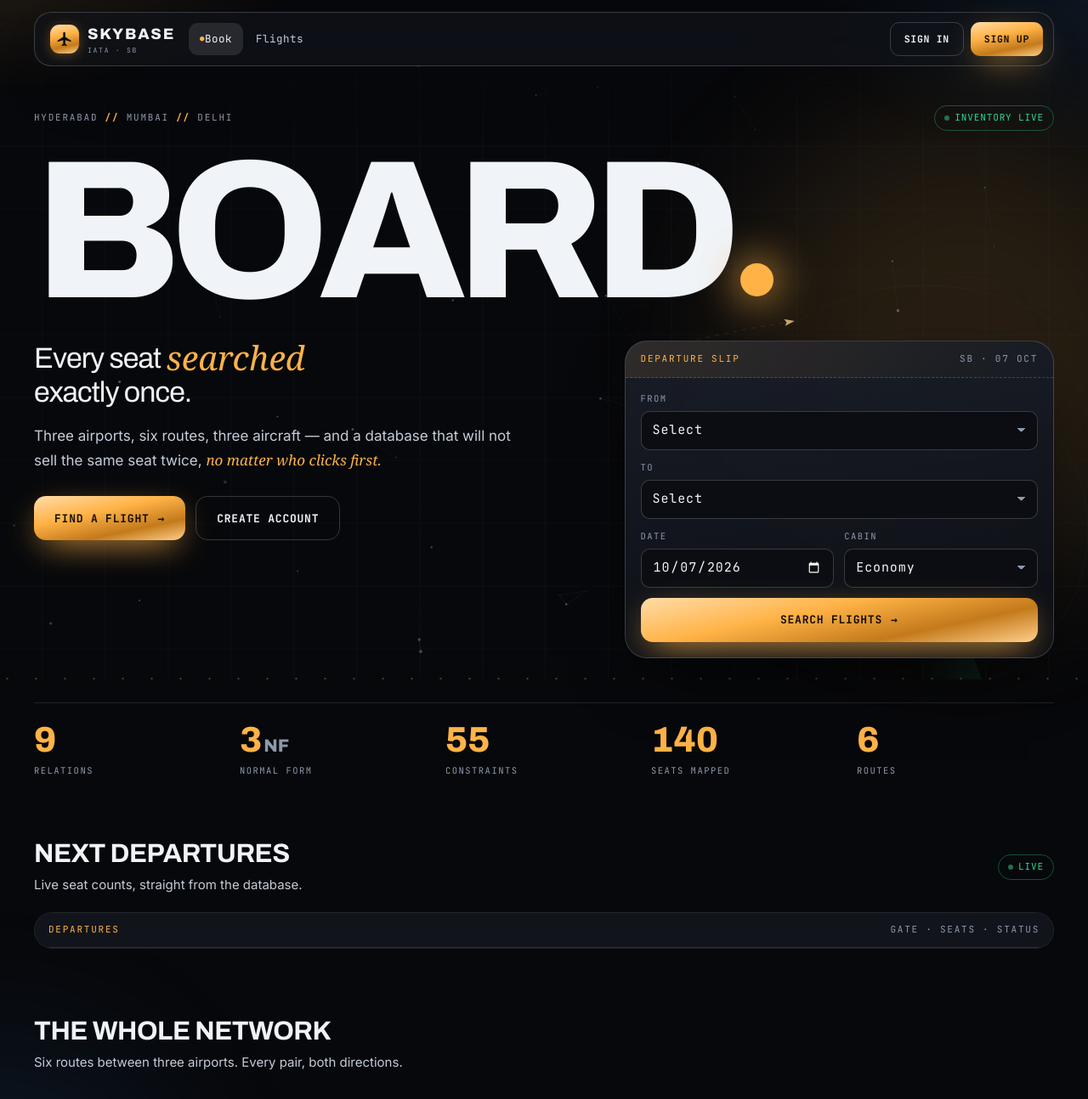
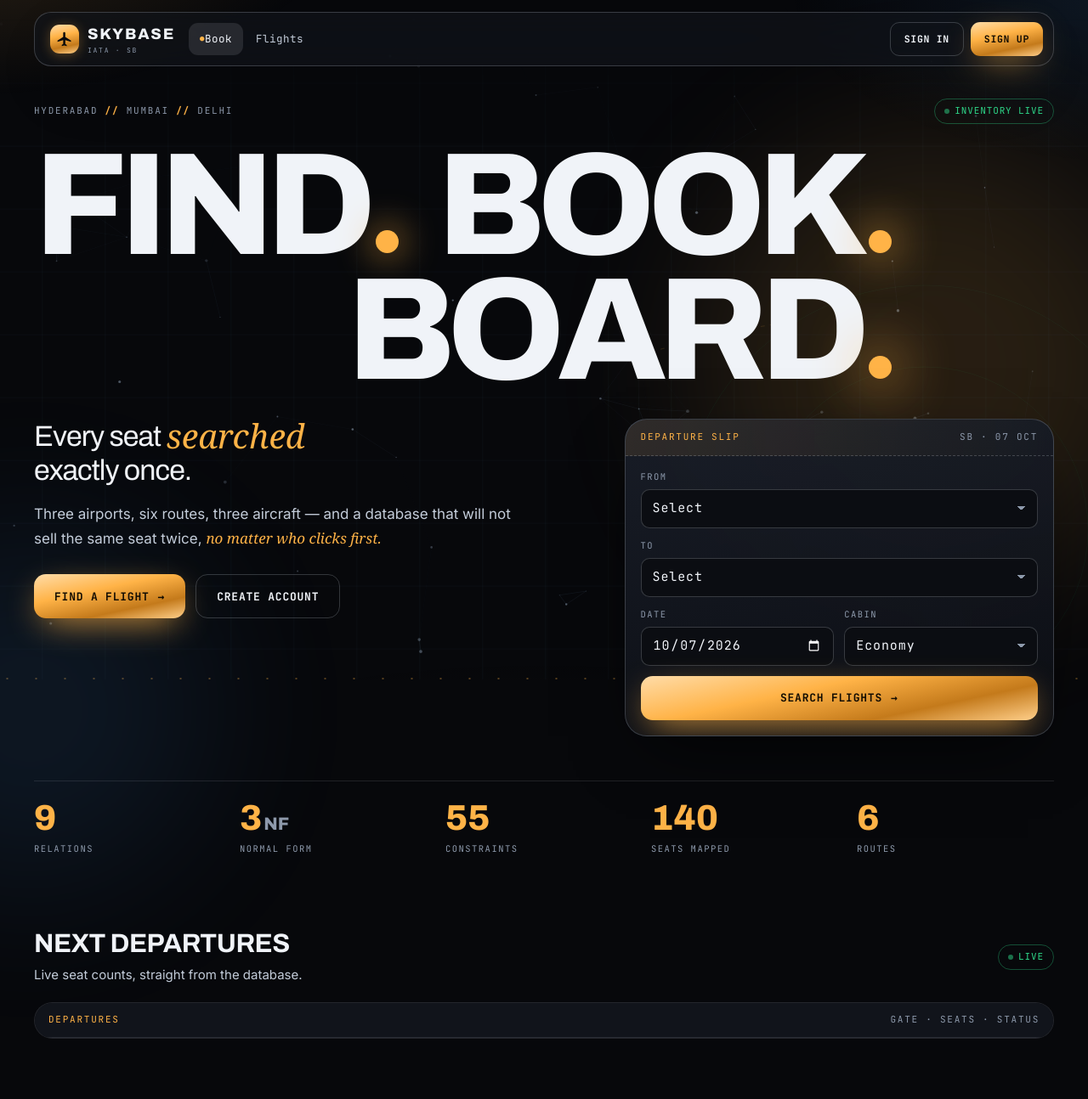
Before and after one commit to joedan07/skybase, a Flask app: page / in a window 1280 px wide. Shown: the top 1294 px of the page at 85% size. Run offline with Flask 3, Linux system fonts and the light colour scheme; data that the repository does not hold is empty; some libraries are stand-ins or nearby versions; some web fonts are replaced.

Commit message:
Hero reads FIND. BOOK. BOARD.
One word became the three steps a passenger actually takes, set on two lines
with the second hung off the first's right edge so the three full stops step
down and across. Each stop is its own beacon, popping in behind its own word
at .52s, .79s and 1.13s, so they arrive as a sequence rather than together.
Type scales to 13.4vw, capped at 172px, since the first line is now eleven
characters rather than five.

Needed a real fix, not just markup: the second line was overshooting the
first by ~185px. .title had align-self:flex-start, which assumed .hero was a
column flex container -- it never was, it is `.hero { padding: ... }` and
always has been, so the property did nothing and the title filled the full
width for the second line to right-align against. inline-block makes the box
shrink to its widest line, which is what gives line two line one's width to
hang from. .hero also gets position:relative so the drifting lamps anchor to
the hero rather than to .page.

Co-Authored-By: Claude Opus 5 <noreply@anthropic.com>

```diff
--- a/static/css/app.css
+++ b/static/css/app.css
@@ -381,7 +381,7 @@ em {
 
 /* --------------------------------------------------------------- the hero */
 
-.hero { padding: 48px 0 32px; }
+.hero { padding: 40px 0 46px; position: relative; }
 
 .hero__kicker { display: flex; align-items: center; gap: 10px; margin-bottom: 18px; }
 .hero__kicker::before {
@@ -411,23 +411,41 @@ em {
    place; the dot is the one lit element, pulsing like a beacon. */
 .title {
   font-family: var(--f-display); font-weight: 800;
-  font-size: clamp(74px, 20vw, 232px);
-  line-height: .84; letter-spacing: -.055em;
-  display: flex; align-items: baseline;
+  font-size: clamp(44px, 13.4vw, 172px);
+  line-height: .86; letter-spacing: -.055em;
   margin-bottom: clamp(18px, 2.6vw, 30px);
+  /* inline-block so the box shrinks to its widest line. That is what gives
+     the second line the FIRST line's width to hang its right edge from; as a
+     block it filled the container and BOARD. overshot by ~185px. */
+  display: inline-block;
+  max-width: 100%;
 }
+
+.title__line { display: flex; align-items: baseline; }
+
+/* FIND. BOOK. / BOARD. — the second line hangs right, so the three full
+   stops step down and across instead of stacking flush left. */
+.title__line--2 { justify-content: flex-end; }
+
+.title__gap { width: .26em; flex: none; }
 .title .ch {
   display: inline-block; opacity: 0;
   transform: translateY(110%) rotate(7deg);
   animation: rise .9s cubic-bezier(.2, .9, .2, 1.05) forwards;
   animation-delay: calc(var(--i) * 68ms + 140ms);
 }
+/* Each full stop is a lit beacon. They pop in behind their own word, so the
+   three read as a sequence rather than arriving together. */
 .title .dotmark {
-  display: inline-block; width: .17em; height: .17em; margin-left: .05em;
-  border-radius: 50%; background: var(--sodium);
+  display: inline-block; width: .16em; height: .16em; margin-left: .05em;
+  flex: none; border-radius: 50%; background: var(--sodium);
   box-shadow: 0 0 40px var(--sodium); transform: scale(0);
-  animation: pop .6s cubic-bezier(.3, 1.6, .5, 1) .8s forwards,
-             beacon 2.8s ease-in-out 1.5s infinite;
+  animation-name: pop, beacon;
+  animation-duration: .6s, 2.8s;
+  animation-timing-function: cubic-bezier(.3, 1.6, .5, 1), ease-in-out;
+  animation-delay: var(--d, .8s), calc(var(--d, .8s) + .8s);
+  animation-fill-mode: forwards, none;
+  animation-iteration-count: 1, infinite;
 }
 @keyframes rise { to { transform: none; opacity: 1; } }
 @keyframes pop { to { transform: scale(1); } }
--- a/templates/home.html
+++ b/templates/home.html
@@ -8,8 +8,15 @@
     <span class="pill pill--threshold"><i class="dot dot--live"></i>Inventory live</span>
   </div>
 
-  <h1 class="title" aria-label="Board">
-    <span class="ch" style="--i:0">B</span><span class="ch" style="--i:1">O</span><span class="ch" style="--i:2">A</span><span class="ch" style="--i:3">R</span><span class="ch" style="--i:4">D</span><span class="dotmark"></span>
+  <h1 class="title" aria-label="Find. Book. Board.">
+    <span class="title__line">
+      <span class="ch" style="--i:0">F</span><span class="ch" style="--i:1">I</span><span class="ch" style="--i:2">N</span><span class="ch" style="--i:3">D</span><span class="dotmark" style="--d:.52s"></span>
+      <span class="title__gap"></span>
+      <span class="ch" style="--i:4">B</span><span class="ch" style="--i:5">O</span><span class="ch" style="--i:6">O</span><span class="ch" style="--i:7">K</span><span class="dotmark" style="--d:.79s"></span>
+    </span>
+    <span class="title__line title__line--2">
+      <span class="ch" style="--i:8">B</span><span class="ch" style="--i:9">O</span><span class="ch" style="--i:10">A</span><span class="ch" style="--i:11">R</span><span class="ch" style="--i:12">D</span><span class="dotmark" style="--d:1.13s"></span>
+    </span>
   </h1>
 
   <div class="hero__grid">
```
